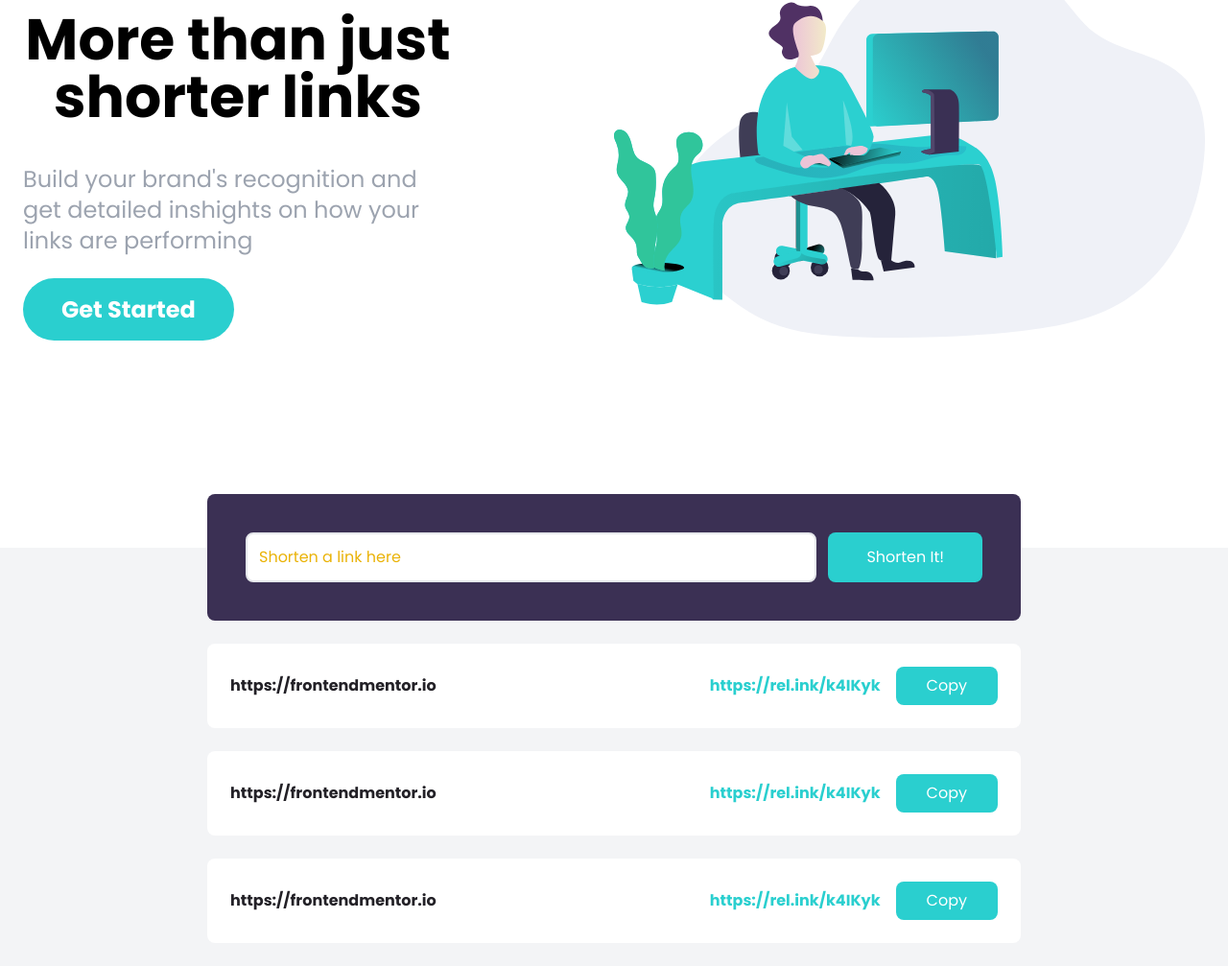
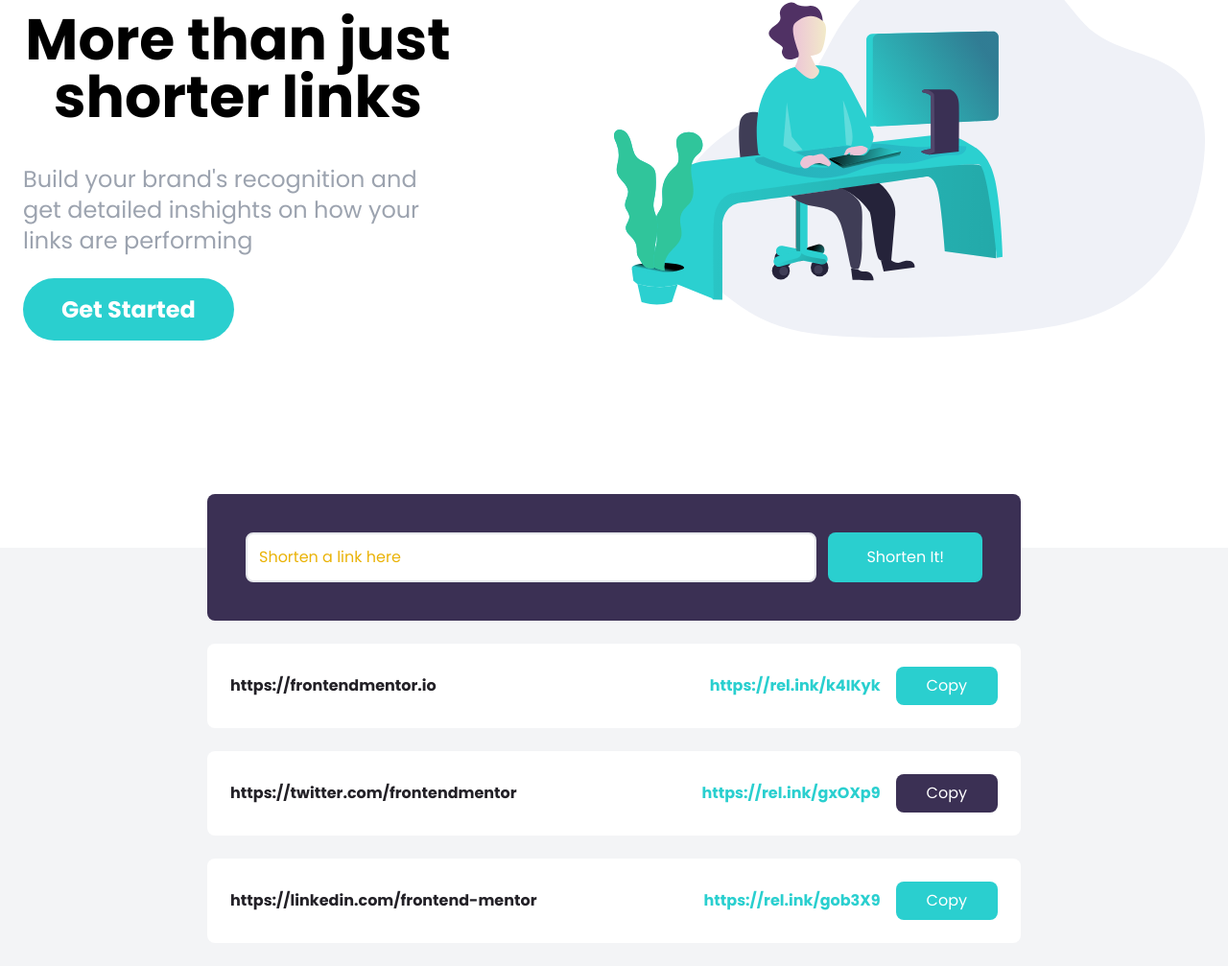
Before and after one commit to MuhammadTurkmen/Shortly, a website: page index.html in a window 1280 px wide. Shown: the part 173-1180 px from the top of the page at 96% size. Drawn offline with Linux system fonts and the light colour scheme.

Commit message:
adding class

```diff
--- a/index.html
+++ b/index.html
@@ -129,14 +129,14 @@
         <div
           class="flex flex-col items-center justify-between w-full p-6 bg-white rounded-lg md:flex-row">
           <p class="font-bold text-center text-veryDarkViolet md:text-left">
-            https://frontendmentor.io
+            https://twitter.com/frontendmentor
           </p>
 
           <div
             class="flex flex-col items-center justify-end flex-1 space-x-4 space-y-2 md:flex-row md:space-y-0">
-            <div class="font-bold text-cyan">https://rel.ink/k4IKyk</div>
+            <div class="font-bold text-cyan">https://rel.ink/gxOXp9</div>
             <button
-              class="p-2 px-8 text-white bg-cyan rounded-lg hover:opacity-70 forus:outline-none">
+              class="p-2 px-8 text-white bg-darkViolet rounded-lg hover:opacity-70 forus:outline-none">
               Copy
             </button>
           </div>
@@ -146,12 +146,12 @@
         <div
           class="flex flex-col items-center justify-between w-full p-6 bg-white rounded-lg md:flex-row">
           <p class="font-bold text-center text-veryDarkViolet md:text-left">
-            https://frontendmentor.io
+            https://linkedin.com/frontend-mentor
           </p>
 
           <div
             class="flex flex-col items-center justify-end flex-1 space-x-4 space-y-2 md:flex-row md:space-y-0">
-            <div class="font-bold text-cyan">https://rel.ink/k4IKyk</div>
+            <div class="font-bold text-cyan">https://rel.ink/gob3X9</div>
             <button
               class="p-2 px-8 text-white bg-cyan rounded-lg hover:opacity-70 forus:outline-none">
               Copy
```
